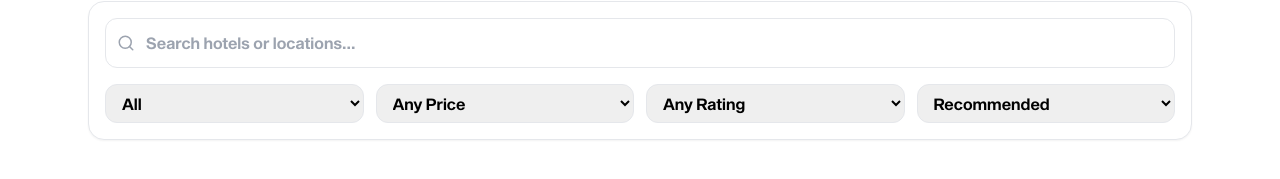
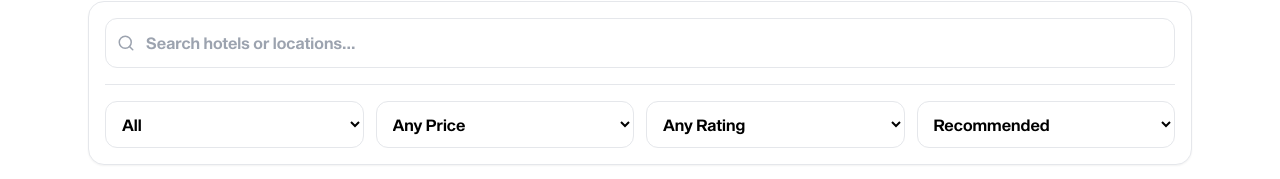
Before and after one commit to Ksaket7/Hotel7OAKS, a React (Vite) app: page /hotels in a window 1280 px wide. Shown: the part 599-778 px from the top of the page. Built offline with nearby package versions, Linux system fonts and the light colour scheme; grey boxes are pictures that could not be loaded.

Commit message:
fixed search and filter section for mobile screen

```diff
--- a/src/pages/Hotels.jsx
+++ b/src/pages/Hotels.jsx
@@ -197,6 +197,7 @@ const Hotel = () => {
       {/* SEARCH + FILTERS */}
       <div className="max-w-6xl mx-auto px-4 md:px-6 mt-10 font-ssSBH">
         <div className="sticky top-4 z-40 bg-white rounded-2xl border shadow-sm p-4">
+          {/* SEARCH BAR */}
           <div className="flex gap-3 items-center">
             <div className="relative flex-1">
               <Search
@@ -208,22 +209,28 @@ const Hotel = () => {
                 value={searchText}
                 onChange={(e) => setSearchText(e.target.value)}
                 placeholder="Search hotels or locations..."
-                className="w-full pl-10 pr-4 py-3 border rounded-xl focus:ring-2 focus:ring-green"
+                className="w-full pl-10 pr-4 py-3 border rounded-xl focus:ring-2 focus:ring-green outline-none"
               />
             </div>
 
+            {/* MOBILE FILTER BUTTON */}
             <button
               onClick={() => setMobileFiltersOpen((s) => !s)}
               className="md:hidden px-4 py-3 border rounded-xl flex items-center gap-2"
             >
               Filters
-              {mobileFiltersOpen ? <ChevronUp size={16} /> : <ChevronDown />}
+              {mobileFiltersOpen ? (
+                <ChevronUp size={16} />
+              ) : (
+                <ChevronDown size={16} />
+              )}
             </button>
 
+            {/* CLEAR FILTERS DESKTOP */}
             {anyFilterActive && (
               <button
                 onClick={resetFilters}
-                className="hidden md:flex px-4 py-3 bg-gray-200 rounded-xl items-center gap-2"
+                className="hidden md:flex px-4 py-3 bg-green hover:bg-greenH  rounded-xl items-center gap-2"
               >
                 <X size={16} />
                 Clear
@@ -231,8 +238,21 @@ const Hotel = () => {
             )}
           </div>
 
-          {/* DESKTOP FILTERS */}
-          <div className="hidden md:grid grid-cols-4 gap-3 mt-4">
+          {/* FILTERS */}
+          <div
+            className={`
+        ${mobileFiltersOpen ? "grid" : "hidden"}
+        md:grid
+        grid-cols-1
+        sm:grid-cols-2
+        md:grid-cols-4
+        gap-3
+        mt-4
+        pt-4
+        border-t
+      `}
+          >
+            {/* LOCATION FILTER */}
             <select
               value={locationsSelected[0]}
               onChange={(e) =>
@@ -240,17 +260,18 @@ const Hotel = () => {
                   ? setLocationsSelected(["All"])
                   : setLocationsSelected([e.target.value])
               }
-              className="border rounded-xl px-3 py-2"
+              className="border rounded-xl px-3 py-3 bg-white"
             >
               {allLocations.map((loc) => (
                 <option key={loc}>{loc}</option>
               ))}
             </select>
 
+            {/* PRICE FILTER */}
             <select
               value={priceRange}
               onChange={(e) => setPriceRange(e.target.value)}
-              className="border rounded-xl px-3 py-2"
+              className="border rounded-xl px-3 py-3 bg-white"
             >
               <option value="any">Any Price</option>
               <option value="lt2k">Below ₹2k</option>
@@ -259,26 +280,39 @@ const Hotel = () => {
               <option value="gt10">Above ₹10k</option>
             </select>
 
+            {/* RATING FILTER */}
             <select
               value={ratingMin}
               onChange={(e) => setRatingMin(e.target.value)}
-              className="border rounded-xl px-3 py-2"
+              className="border rounded-xl px-3 py-3 bg-white"
             >
               <option value="any">Any Rating</option>
               <option value="4">⭐ 4+</option>
               <option value="4.5">⭐ 4.5+</option>
             </select>
 
+            {/* SORT FILTER */}
             <select
               value={sortBy}
               onChange={(e) => setSortBy(e.target.value)}
-              className="border rounded-xl px-3 py-2"
+              className="border rounded-xl px-3 py-3 bg-white"
             >
               <option value="">Recommended</option>
               <option value="price_low">Price Low → High</option>
               <option value="price_high">Price High → Low</option>
               <option value="rating">Rating High → Low</option>
             </select>
+
+            {/* CLEAR FILTERS MOBILE */}
+            {anyFilterActive && (
+              <button
+                onClick={resetFilters}
+                className="md:hidden col-span-full flex justify-center items-center gap-2 px-4 py-3 bg-green hover:bg-greenH  rounded-xl"
+              >
+                <X size={16} />
+                Clear Filters
+              </button>
+            )}
           </div>
         </div>
       </div>
--- a/src/pages/ToursAndPackages.jsx
+++ b/src/pages/ToursAndPackages.jsx
@@ -44,7 +44,7 @@ const ToursAndPackages = () => {
   /* locations */
   const allLocations = useMemo(
     () => ["All", ...new Set(toursWithRawPrice.map((t) => t.location))],
-    [toursWithRawPrice]
+    [toursWithRawPrice],
   );
 
   useEffect(() => {
@@ -62,14 +62,12 @@ const ToursAndPackages = () => {
       filtered = filtered.filter(
         (t) =>
           t.title.toLowerCase().includes(s) ||
-          t.location.toLowerCase().includes(s)
+          t.location.toLowerCase().includes(s),
       );
     }
 
     if (!(locationsSelected.length === 1 && locationsSelected[0] === "All")) {
-      filtered = filtered.filter((t) =>
-        locationsSelected.includes(t.location)
-      );
+      filtered = filtered.filter((t) => locationsSelected.includes(t.location));
     }
 
     filtered = filtered.filter((t) => {
@@ -133,7 +131,7 @@ const ToursAndPackages = () => {
     gsap.fromTo(
       cards,
       { y: 24, opacity: 0 },
-      { y: 0, opacity: 1, stagger: 0.08, duration: 0.45 }
+      { y: 0, opacity: 1, stagger: 0.08, duration: 0.45 },
     );
 
     ScrollTrigger.refresh();
@@ -178,8 +176,8 @@ const ToursAndPackages = () => {
           </h1>
 
           <p className="text-white/90 text-base md:text-lg font-ssBookD">
-            Handpicked tours crafted for explorers, spiritual seekers,
-            and adventure lovers.
+            Handpicked tours crafted for explorers, spiritual seekers, and
+            adventure lovers.
           </p>
         </div>
       </div>
@@ -213,7 +211,7 @@ const ToursAndPackages = () => {
             {anyFilterActive && (
               <button
                 onClick={resetFilters}
-                className="hidden md:flex px-4 py-3 bg-gray-200 rounded-xl items-center gap-2"
+                className="hidden md:flex px-4 py-3 bg-green hover:bg-greenH  rounded-xl items-center gap-2"
               >
                 <X size={16} />
                 Clear
@@ -221,8 +219,13 @@ const ToursAndPackages = () => {
             )}
           </div>
 
-          {/* DESKTOP FILTERS */}
-          <div className="hidden md:grid grid-cols-4 gap-3 mt-4">
+          {/* FILTERS */}
+          <div
+            className={`
+        ${mobileFiltersOpen ? "grid" : "hidden"}
+        md:grid grid-cols-1 sm:grid-cols-2 md:grid-cols-4 gap-3 mt-4
+      `}
+          >
             <select
               value={locationsSelected[0]}
               onChange={(e) =>
@@ -269,6 +272,16 @@ const ToursAndPackages = () => {
               <option value="price_high">Price High → Low</option>
               <option value="rating">Rating High → Low</option>
             </select>
+            {/* CLEAR FILTERS MOBILE */}
+            {anyFilterActive && (
+              <button
+                onClick={resetFilters}
+                className="md:hidden col-span-full flex justify-center items-center gap-2 px-4 py-3 bg-green hover:bg-greenH rounded-xl"
+              >
+                <X size={16} />
+                Clear Filters
+              </button>
+            )}
           </div>
         </div>
       </div>
```
